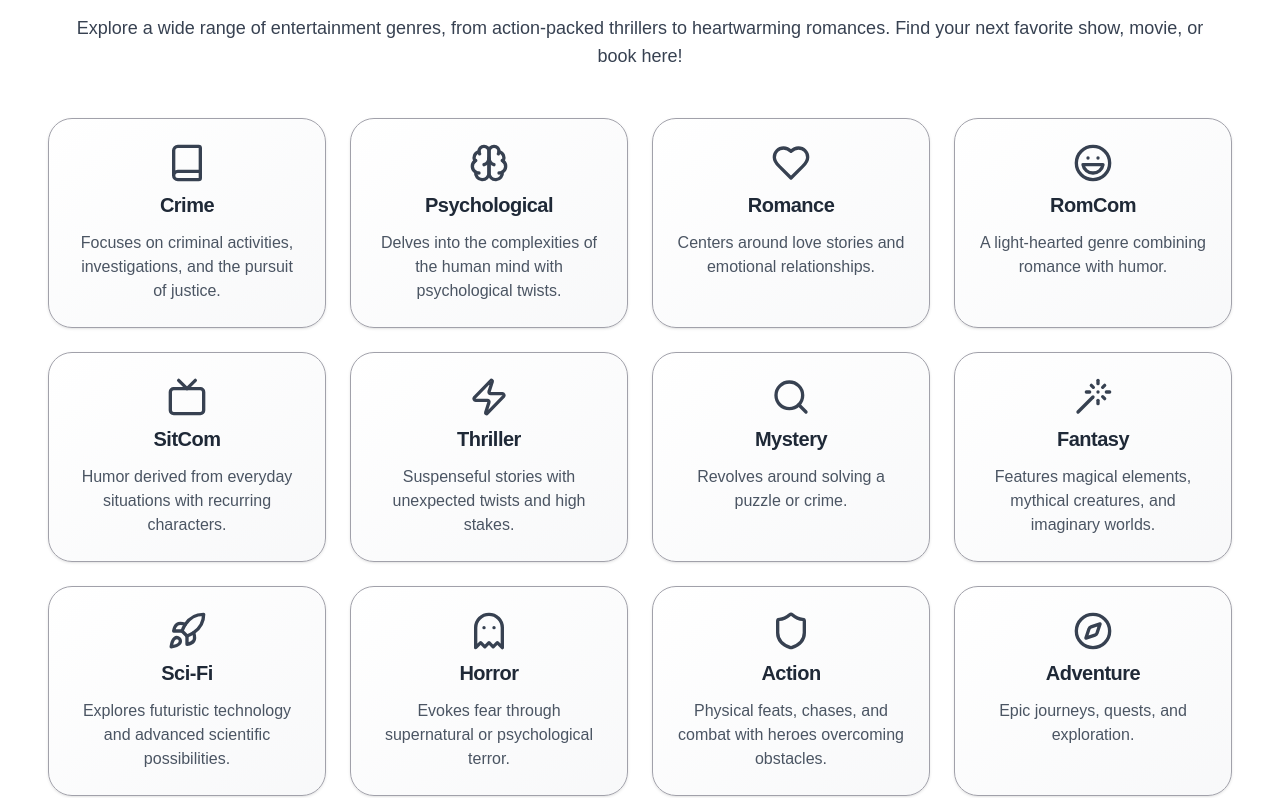
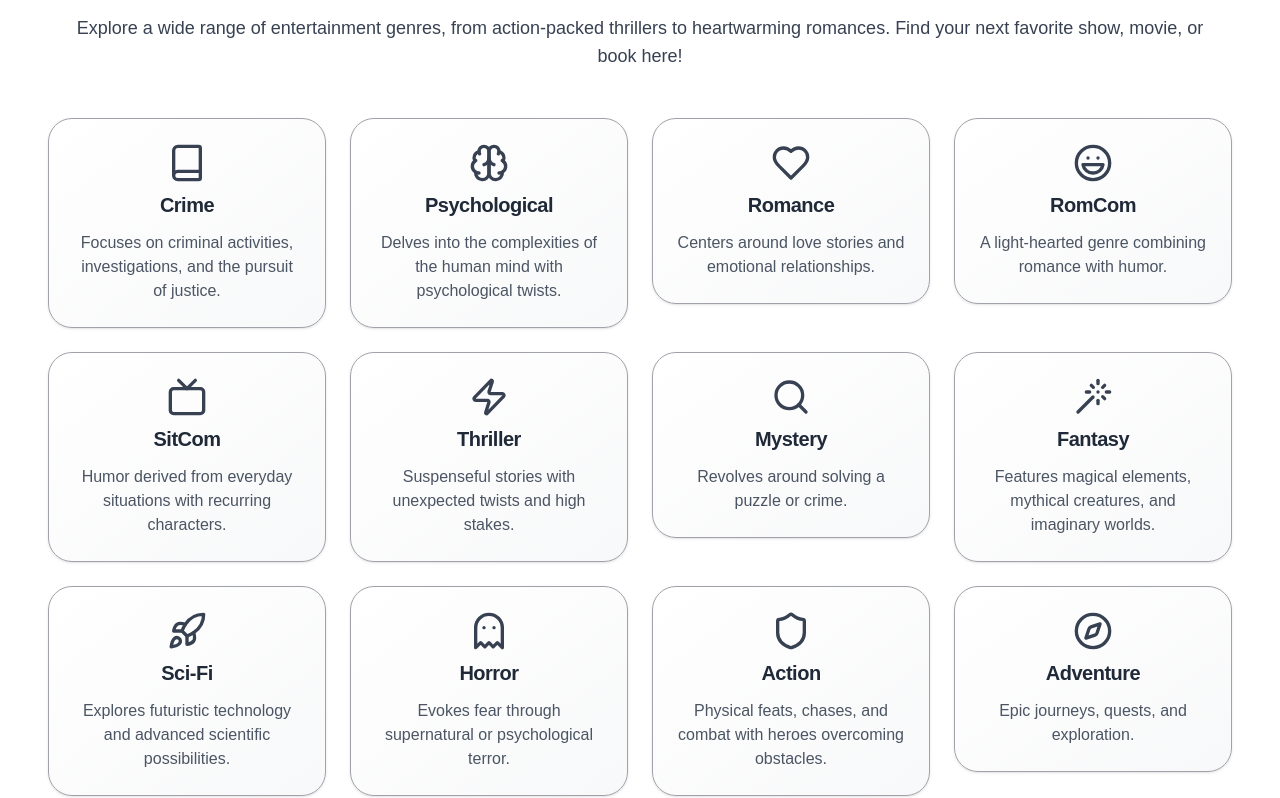
Before and after one commit to RRAJ644/the-scripted-reality, a Next.js app: page / in a window 1280 px wide. Shown: the part 1476-2274 px from the top of the page. Built offline with nearby package versions, Linux system fonts and the light colour scheme.

Commit message:
ToolTip Fixed

```diff
--- a/components/custom/Genres.tsx
+++ b/components/custom/Genres.tsx
@@ -30,6 +30,7 @@ import {
   WandSparkles,
 } from 'lucide-react'
 import PointerTooltip from './PointerTooltip'
+import Link from 'next/link'
 
 const genres = [
   {
@@ -186,15 +187,13 @@ const Genres = () => {
       </div>
 
       <div className='grid grid-cols-2 md:grid-cols-3 lg:grid-cols-4 gap-6 max-w-7xl mx-auto'>
-        {genres.map((genre, index) => (
+        {genres.map((genre, index) => {
+          const url = `http://localhost:3000/read/${genre.title.toLowerCase()}`
+          return (
+            <Link href={url} target='_blank' key={index}>
               <Card
-            key={index}
                 className='group cursor-pointer border border-zinc-400 dark:border-zinc-600 backdrop-blur-lg bg-gradient-to-br from-white/60 to-gray-100/60 dark:from-zinc-900/60 dark:to-zinc-800/60 rounded-3xl hover:scale-105 hover:-rotate-1 transition-transform duration-500 hover:shadow-xl'
-            onMouseEnter={() =>
-              setTooltipText(
-                `http://localhost:3000/read/${genre.title.toLowerCase()}`
-              )
-            }
+                onMouseEnter={() => setTooltipText(url)}
                 onMouseLeave={() => setTooltipText(null)}
               >
                 <CardHeader className='flex items-center justify-center pb-2'>
@@ -209,7 +208,9 @@ const Genres = () => {
                   </p>
                 </CardContent>
               </Card>
-        ))}
+            </Link>
+          )
+        })}
       </div>
       <PointerTooltip text={tooltipText} />
     </section>
```
Lines whose indentation alone changed are shown as unchanged.
